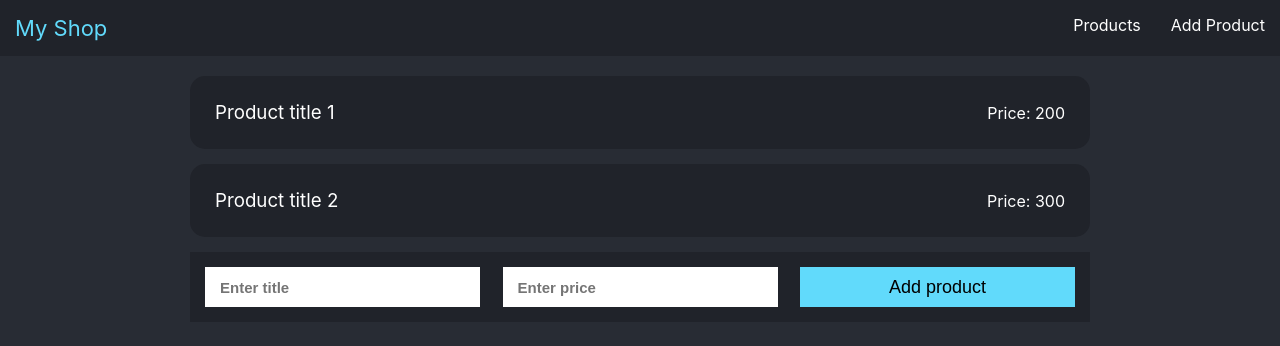
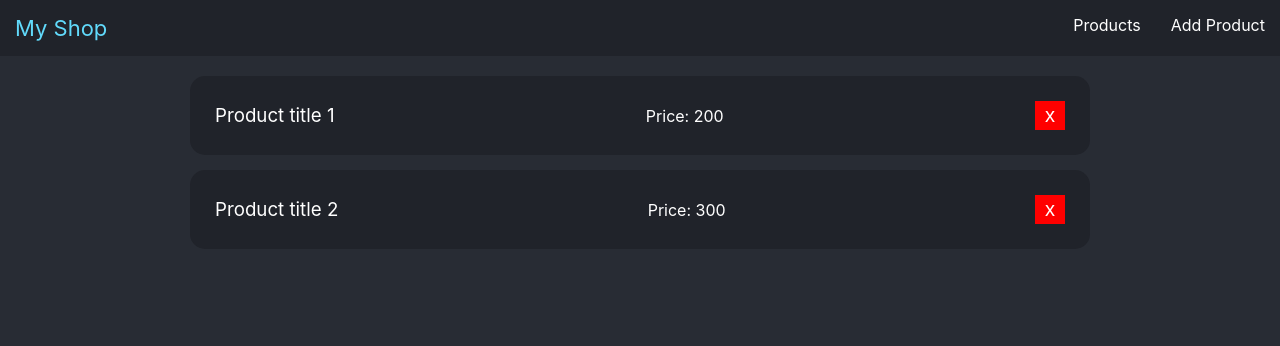
Before and after one commit to tauseef89/react-shop, a React (Create React App) app: page / in a window 1280 px wide. Shown: the top 346 px of the page. Built offline with nearby package versions, Linux system fonts and the light colour scheme.

Commit message:
react 10 context

```diff
--- a/src/App.js
+++ b/src/App.js
@@ -1,5 +1,7 @@
 import React from "react";
 import { BrowserRouter as Router, Switch, Route } from "react-router-dom";
+
+import ProductContextProvider from "./contexts/ProductContext";
 
 import Header from "./components/Header";
 import ProductList from "./components/ProductList";
@@ -9,11 +11,13 @@ function App() {
   return (
     <div className="App">
       <Router>
-        <Header />
-        <Switch>
-          <Route exact path="/" component={ProductList} />
-          <Route path="/add-product" component={NewProductForm} />
-        </Switch>
+        <ProductContextProvider>
+          <Header />
+          <Switch>
+            <Route exact path="/" component={ProductList} />
+            <Route path="/add-product" component={NewProductForm} />
+          </Switch>
+        </ProductContextProvider>
       </Router>
     </div>
   );
--- a/src/components/NewProductForm.js
+++ b/src/components/NewProductForm.js
@@ -1,5 +1,10 @@
-import React, { useState } from "react";
-const NewProductForm = ({ addProduct }) => {
+import React, { useState, useContext } from "react";
+
+import { ProductContext } from "../contexts/ProductContext";
+
+const NewProductForm = () => {
+  const { addProduct } = useContext(ProductContext);
+
   const [title, setTitle] = useState("");
   const [price, setPrice] = useState("");
   const handleSubmit = e => {
--- a/src/components/ProductInfo.js
+++ b/src/components/ProductInfo.js
@@ -1,10 +1,16 @@
-import React from "react";
+import React, { useContext } from "react";
+import { ProductContext } from "../contexts/ProductContext";
 
 const ProductInfo = ({ product }) => {
+  const { removeProduct } = useContext(ProductContext);
+  const deleteProduct = () => {
+    removeProduct(product.id);
+  };
   return (
     <li>
       <h3>{product.title}</h3>
       <p>Price: {product.price}</p>
+      <button onClick={deleteProduct}>x</button>
     </li>
   );
 };
--- a/src/components/ProductList.js
+++ b/src/components/ProductList.js
@@ -1,44 +1,15 @@
-import React, { useState } from "react";
+import React, { useContext } from "react";
 import ProductInfo from "./ProductInfo";
-import NewProductForm from "./NewProductForm";
+
+import { ProductContext } from "../contexts/ProductContext";
 
 const ProductList = () => {
-  const [products, setProducts] = useState([
-    {
-      id: 1,
-      title: "Product title 1",
-      price: "200"
-    },
-    {
-      id: 2,
-      title: "Product title 2",
-      price: "300"
-    }
-  ]);
-
-  const addProduct = (title, price) => {
-    setProducts([
-      ...products,
-      { title: title, price: price, id: Math.random() }
-    ]);
-  };
-
-  // return products.length ? (
-  //   <ul className="product-list">
-  //     {products.map(product => {
-  //       return <ProductInfo product={product} key={product.id} />;
-  //     })}
-  //   </ul>
-  // ) : (
-  //   <div className="no-product">There is no products</div>
-  // );
-
+  const { products } = useContext(ProductContext);
   return (
     <ul className="product-list">
       {products.map(product => {
         return <ProductInfo product={product} key={product.id} />;
       })}
-      <NewProductForm addProduct={addProduct} />
     </ul>
   );
 };
--- /dev/null
+++ b/src/contexts/ProductContext.js
@@ -0,0 +1,36 @@
+import React, { createContext, useState } from "react";
+
+export const ProductContext = createContext();
+
+const ProductContextProvider = props => {
+  const [products, setProducts] = useState([
+    {
+      id: 1,
+      title: "Product title 1",
+      price: "200"
+    },
+    {
+      id: 2,
+      title: "Product title 2",
+      price: "300"
+    }
+  ]);
+
+  const addProduct = (title, price) => {
+    setProducts([
+      ...products,
+      { title: title, price: price, id: Math.random() }
+    ]);
+  };
+  const removeProduct = id => {
+    setProducts(products.filter(product => product.id !== id));
+  };
+
+  return (
+    <ProductContext.Provider value={{ products, removeProduct, addProduct }}>
+      {props.children}
+    </ProductContext.Provider>
+  );
+};
+
+export default ProductContextProvider;
```
